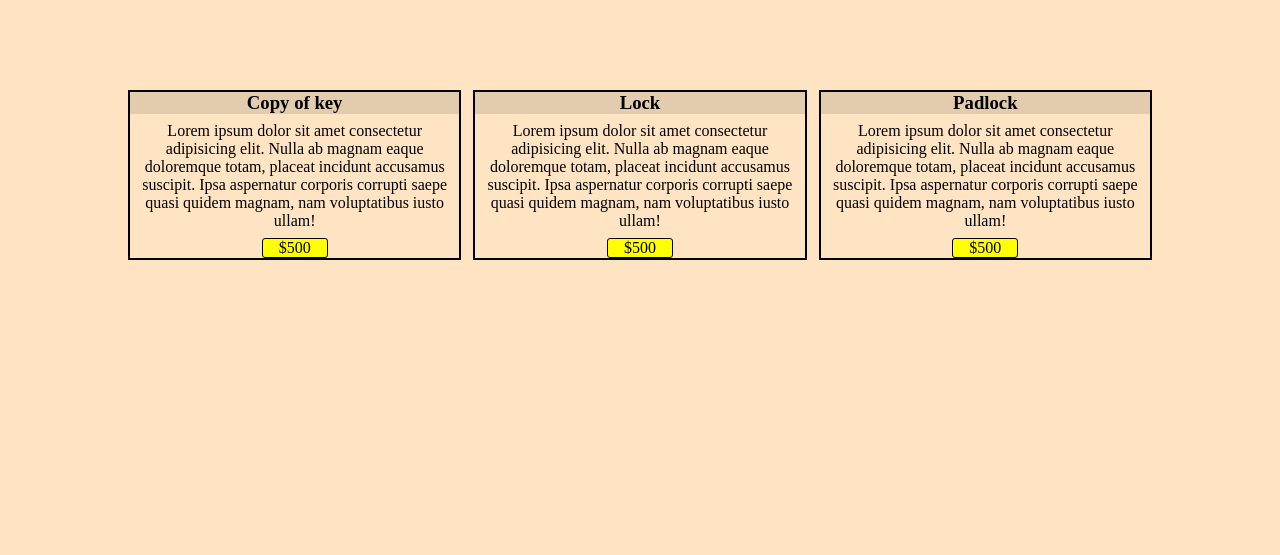
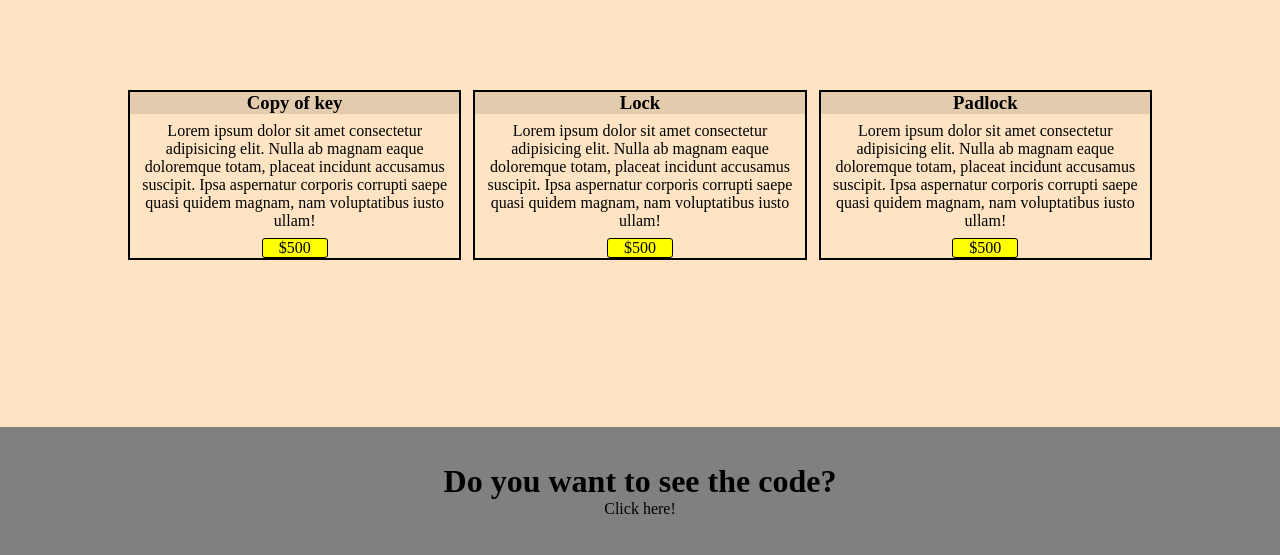
Before and after one commit to jopiatomas/Product-Landing-Page, a plain HTML site: page index.html in a window 1280 px wide. Shown: the part 931-1486 px from the top of the page. Before the commit the page ends 1319 px from the top, so only its background shows below. Drawn offline with Linux system fonts and the light colour scheme.

Commit message:
Adding footer

```diff
--- a/index.html
+++ b/index.html
@@ -71,5 +71,9 @@
         </section>
       </div>
     </main>
+    <footer>
+      <h1>Do you want to see the code?</h1>
+      <a href="" target="_blank">Click here!</a>
+    </footer>
 </body>
 </html>
```
